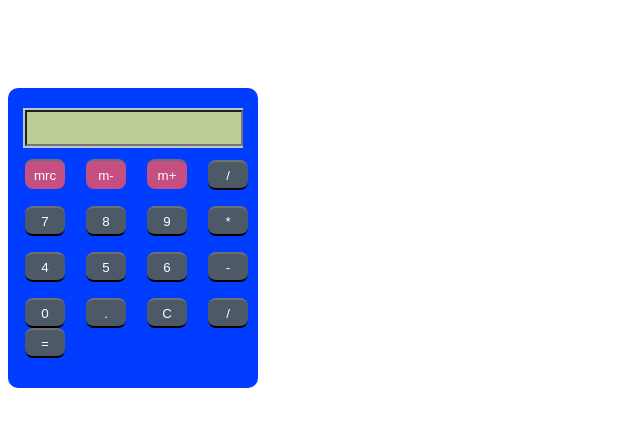
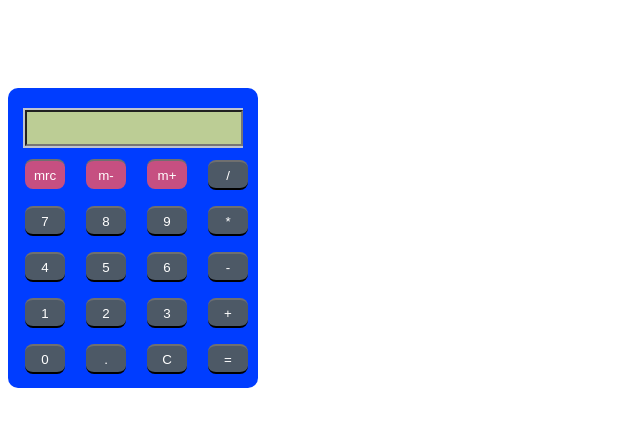
Before and after one commit to SiddharthDinkar/Calculator, a plain HTML site: page index.html in a window 1280 px wide. Shown: the whole page, without its empty margins (0-640 px from the left). Drawn offline with Linux system fonts and the light colour scheme.

Commit message:
bug fixes

```diff
--- a/index.html
+++ b/index.html
@@ -33,10 +33,16 @@
 				<input type="button" class="button operator" value="-" onclick="v('-')">
 				</p>
 				<p>
+				<input type="button" class="button operator" value="1" onclick="v('1')">
+				<input type="button" class="button operator" value="2" onclick="v('2')">
+				<input type="button" class="button operator" value="3" onclick="v('3')">
+				<input type="button" class="button operator" value="+" onclick="v('+')">
+				</p>
+
+				<p>
 				<input type="button" class="button operator" value="0" onclick="v('0')">
 				<input type="button" class="button operator" value="." onclick="v('.')">
 				<input type="button" class="button operator" value="C" onclick="v('C')">
-				<input type="button" class="button operator" value="/" onclick="v('/')">
 				<input type="button" class="button operator" value="=" onclick="v('e')">
 				</p>
 				</div>
```
